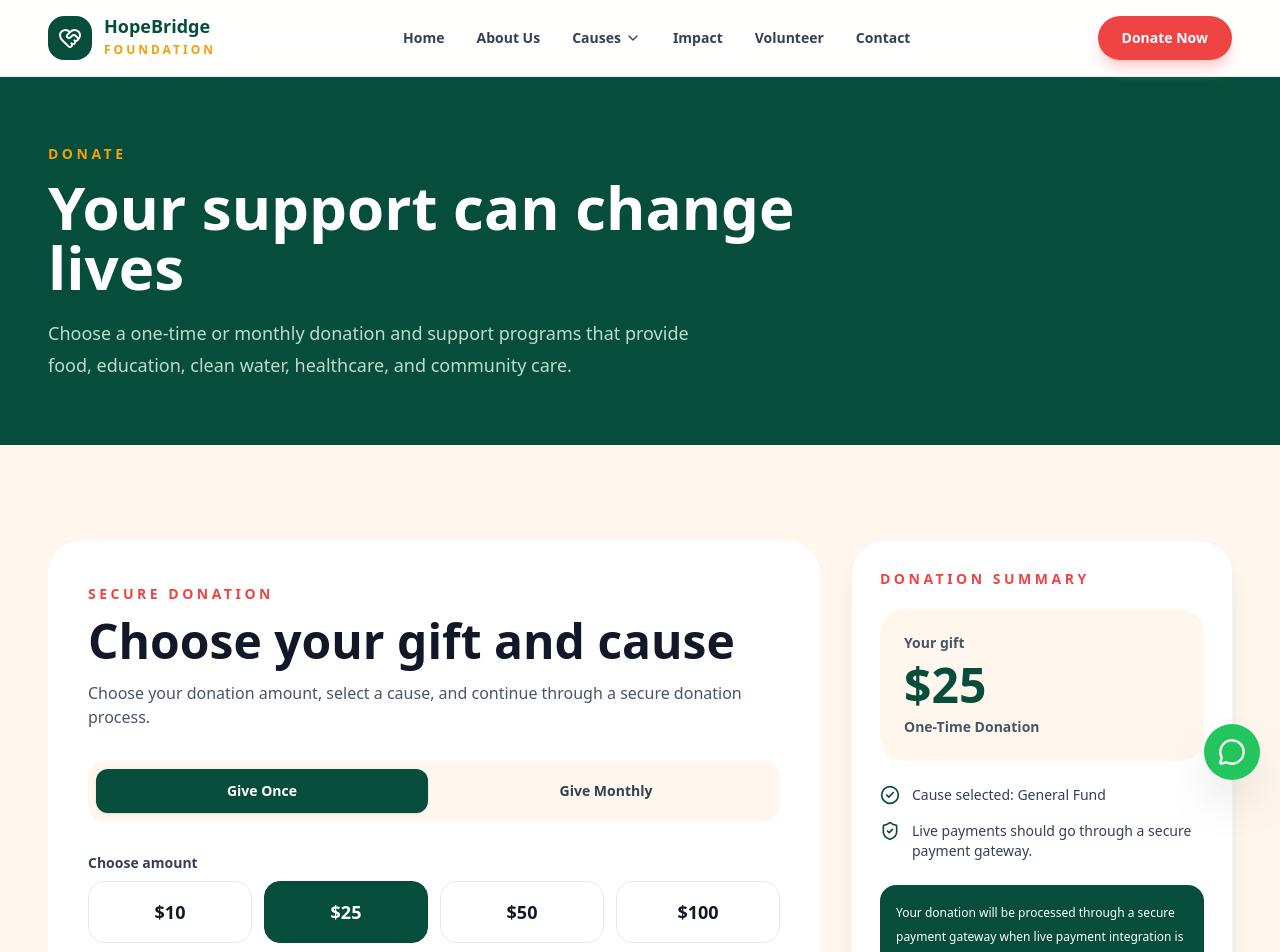
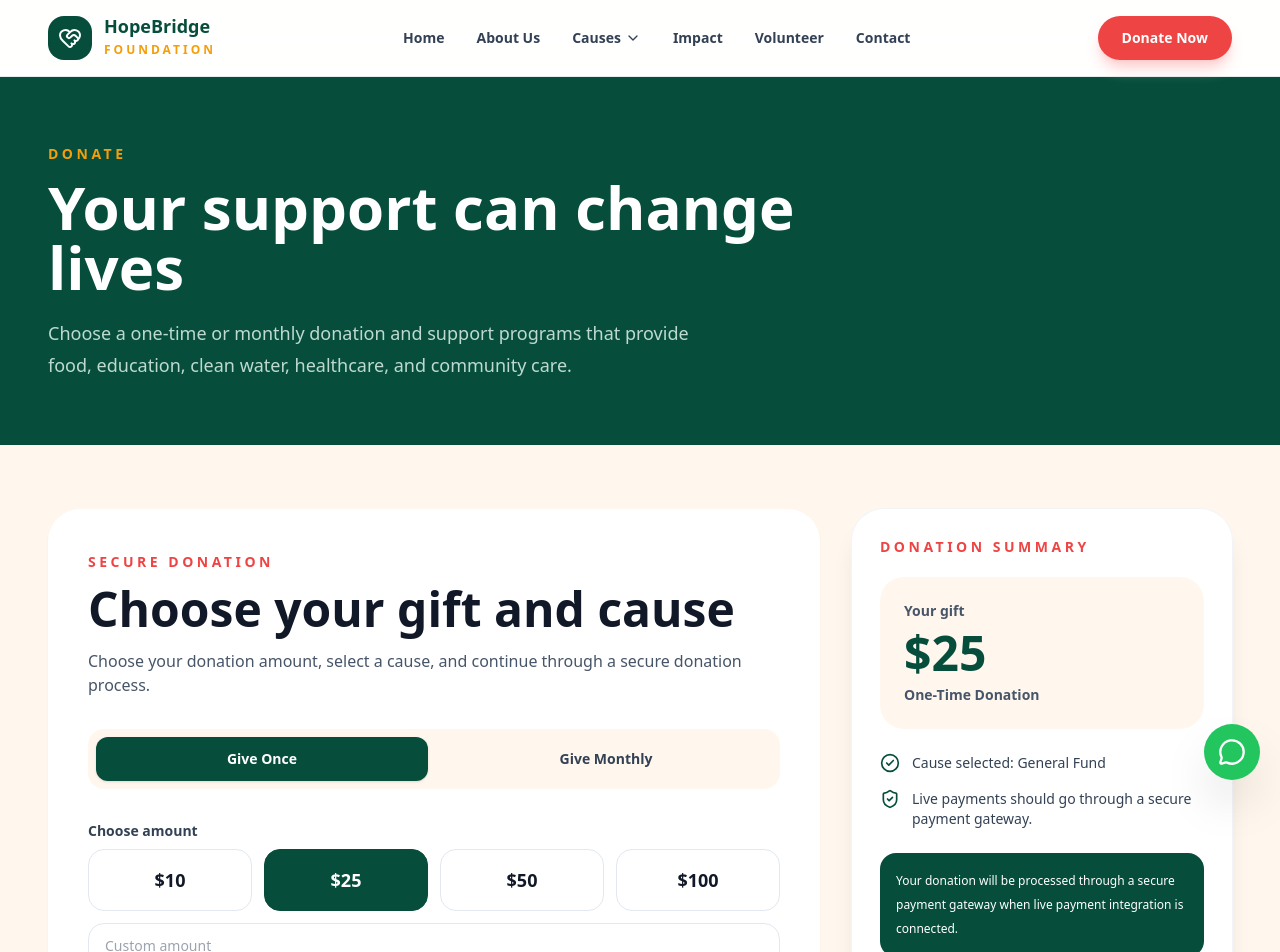
Before and after one commit to brianmichaelu/hopebridge-foundation, a Next.js app: page /donate in a window 1280 px wide. Shown: the top 952 px of the page. Built offline with nearby package versions, Linux system fonts and the light colour scheme.

Commit message:
Update DonationForm section styling and padding

```diff
--- a/components/DonationForm.tsx
+++ b/components/DonationForm.tsx
@@ -83,7 +83,7 @@ export default function DonationForm() {
   }
 
   return (
-    <section className="section-padding bg-cream">
+    <section className="bg-cream px-5 py-12 sm:px-8 lg:px-12 lg:py-16">
       <div className="container-width grid gap-8 lg:grid-cols-[1fr_380px]">
         <form onSubmit={handleSubmit} className="rounded-[2rem] bg-white p-6 shadow-sm lg:p-10">
           <span className="text-sm font-black uppercase tracking-[0.25em] text-coral">
```
